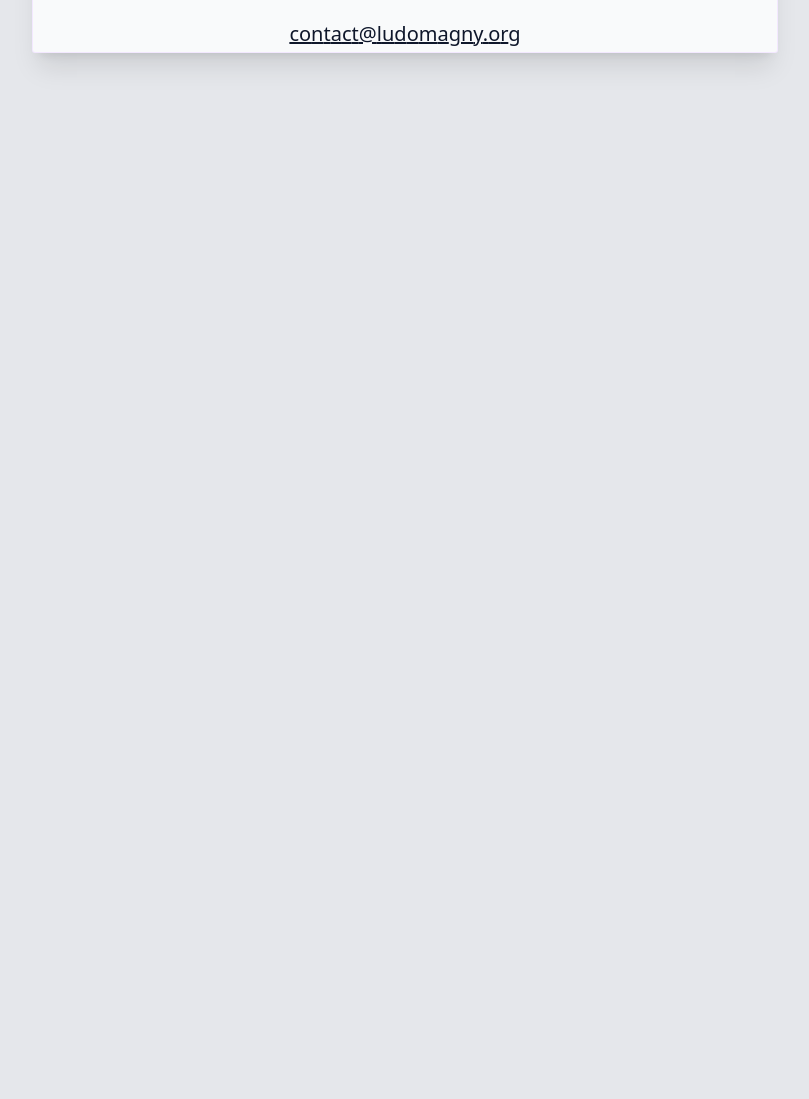
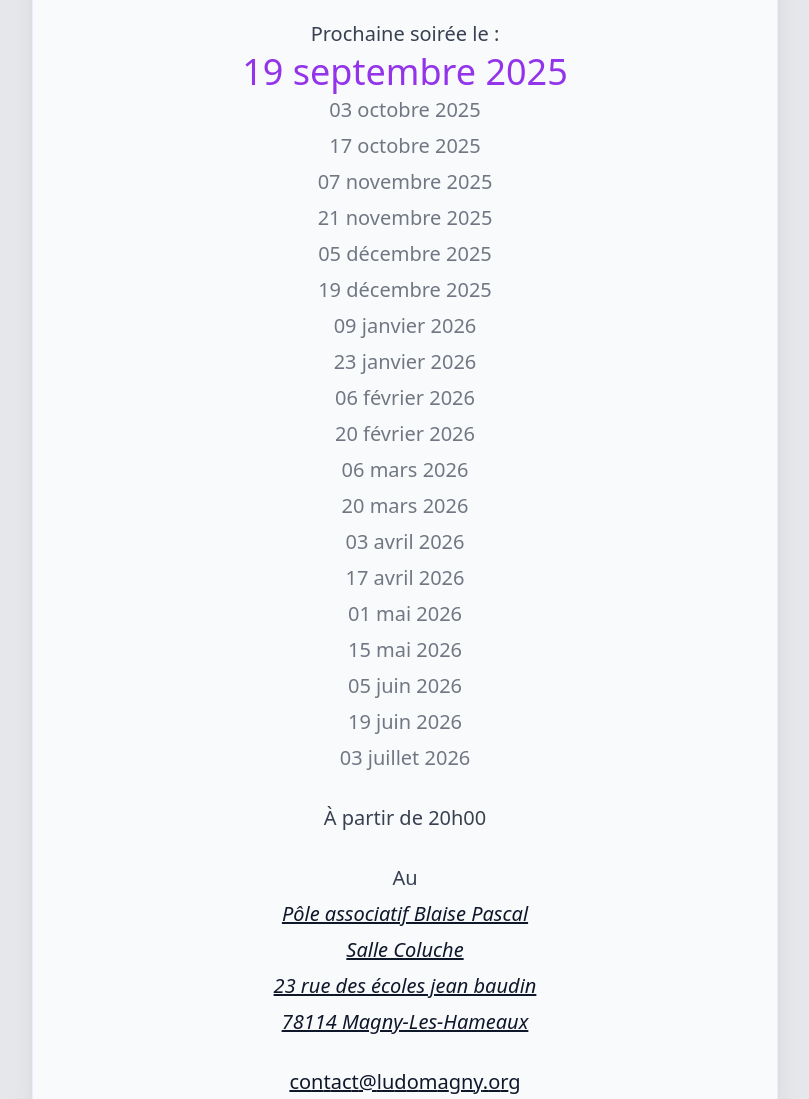
Before and after one commit to ludomagny/ludomagny.github.io, a plain HTML site: page public/index.html in a window 1280 px wide. Shown: the part 460-1559 px from the top of the page, without its empty margins (235-1044 px from the left). Before the commit the page ends 800 px from the top, so only its background shows below. Drawn offline with nearby package versions, Linux system fonts and the light colour scheme; files that its build step writes are made by us from their sources.

Commit message:
Dates 2025-2026

```diff
--- a/public/index.html
+++ b/public/index.html
@@ -34,26 +34,26 @@
 				</p>
 				<div class="soirees text-center">
 					<div class="text-center">Prochaine soirée le :
-						<div class="date-soiree">27 septembre 2024</div>
-						<div class="date-soiree">04 octobre 2024</div>
-						<div class="date-soiree">18 octobre 2024</div>
-						<div class="date-soiree">01 novembre 2024</div>
-						<div class="date-soiree">22 novembre 2024</div>
-						<div class="date-soiree">06 décembre 2024</div>
-						<div class="date-soiree">20 décembre 2024</div>
-						<div class="date-soiree">10 janvier 2025</div>
-						<div class="date-soiree">24 janvier 2025</div>
-						<div class="date-soiree">07 février 2025</div>
-						<div class="date-soiree">21 février 2025</div>
-						<div class="date-soiree">07 mars 2025</div>
-						<div class="date-soiree">21 mars 2025</div>
-						<div class="date-soiree">04 avril 2025</div>
-						<div class="date-soiree">18 avril 2025</div>
-						<div class="date-soiree">02 mai 2025</div>
-						<div class="date-soiree">16 mai 2025</div>
-						<div class="date-soiree">06 juin 2025</div>
-						<div class="date-soiree">20 juin 2025</div>
-						<div class="date-soiree">04 juillet 2025</div>
+						<div class="date-soiree">19 septembre 2025</div>
+						<div class="date-soiree">03 octobre 2025</div>
+						<div class="date-soiree">17 octobre 2025</div>
+						<div class="date-soiree">07 novembre 2025</div>
+						<div class="date-soiree">21 novembre 2025</div>
+						<div class="date-soiree">05 décembre 2025</div>
+						<div class="date-soiree">19 décembre 2025</div>
+						<div class="date-soiree">09 janvier 2026</div>
+						<div class="date-soiree">23 janvier 2026</div>
+						<div class="date-soiree">06 février 2026</div>
+						<div class="date-soiree">20 février 2026</div>
+						<div class="date-soiree">06 mars 2026</div>
+						<div class="date-soiree">20 mars 2026</div>
+						<div class="date-soiree">03 avril 2026</div>
+						<div class="date-soiree">17 avril 2026</div>
+						<div class="date-soiree">01 mai 2026</div>
+						<div class="date-soiree">15 mai 2026</div>
+						<div class="date-soiree">05 juin 2026</div>
+						<div class="date-soiree">19 juin 2026</div>
+						<div class="date-soiree">03 juillet 2026</div>
 					</div>
 					<p class="text-center">
 						À partir de 20h00
```
